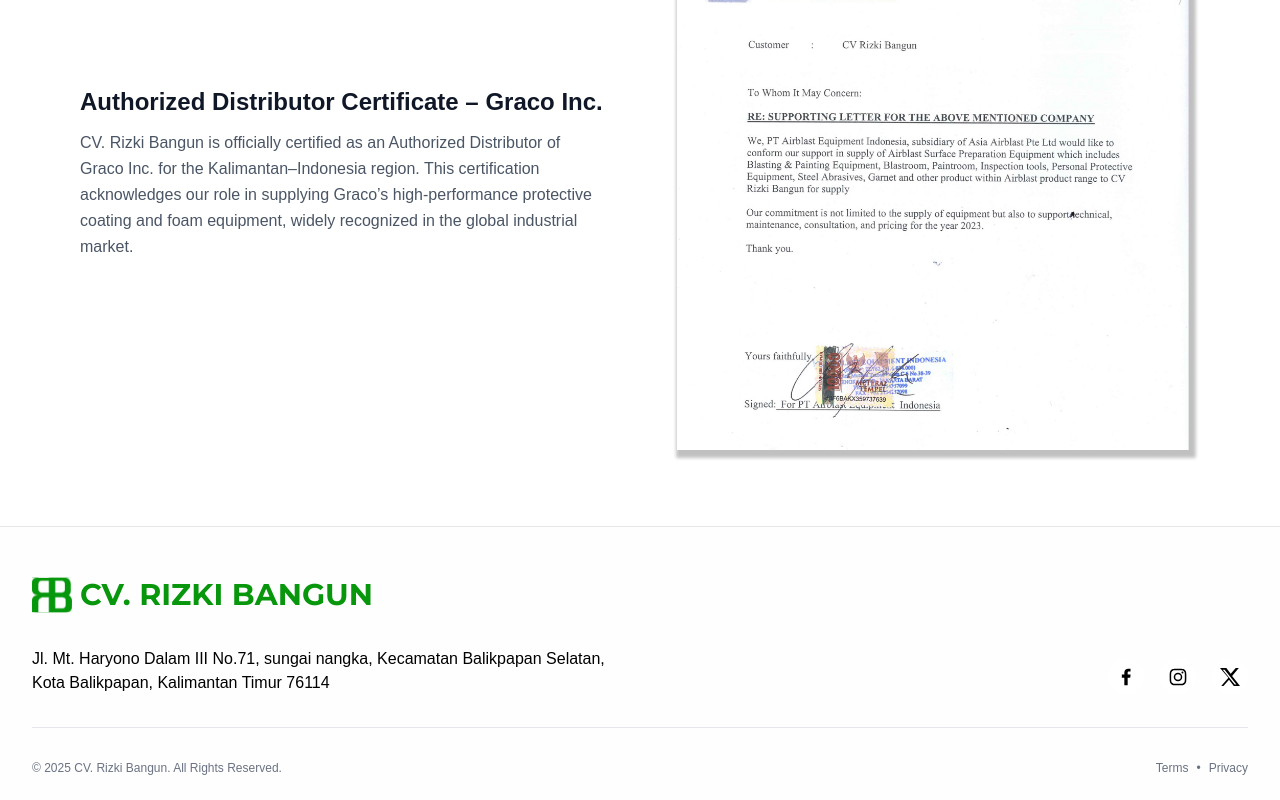
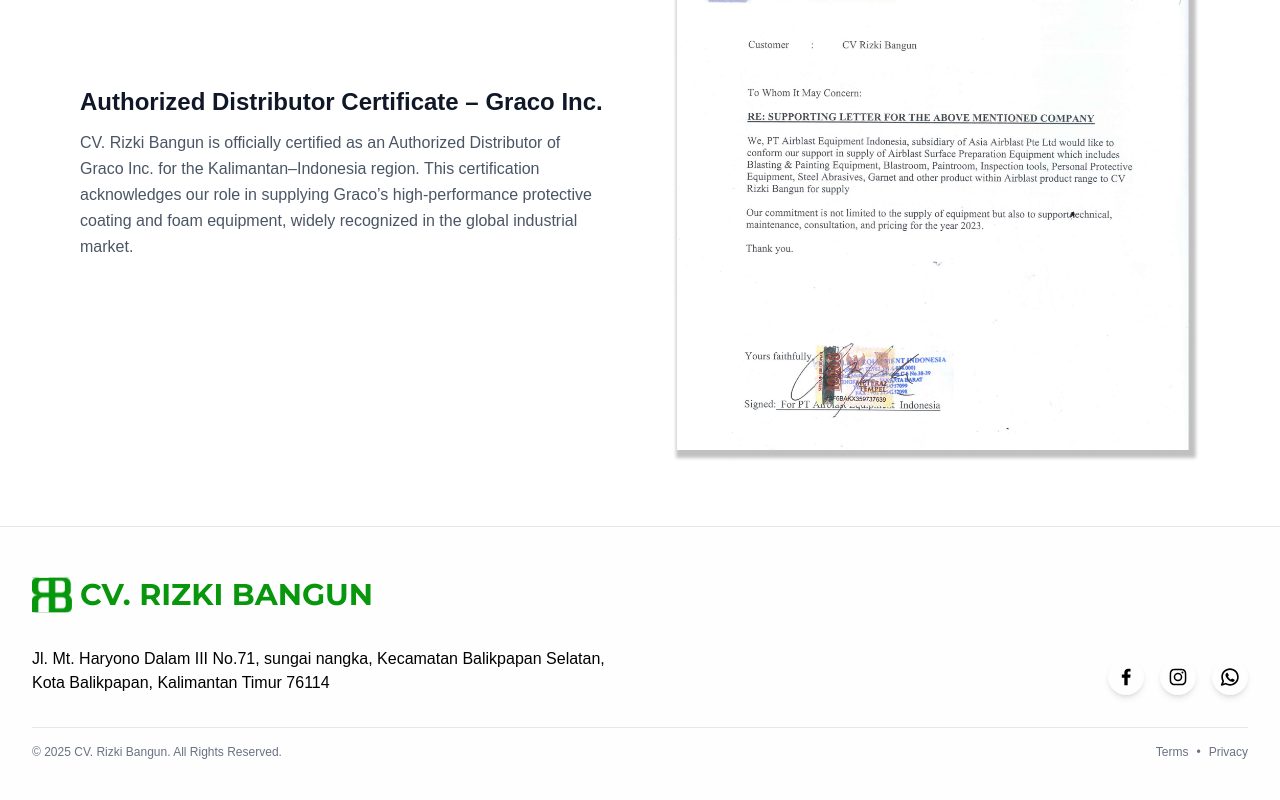
Before and after one commit to faiz832/CV-RIZKI-BANGUN, a React (Vite) app: page / in a window 1280 px wide. Shown: the part 3862-4662 px from the top of the page. After the commit the page ends 4638 px from the top, so only its background shows below. Built offline with nearby package versions, Linux system fonts and the light colour scheme; a web font is replaced by a local one.

Commit message:
fix footer

```diff
--- a/src/components/Footer.jsx
+++ b/src/components/Footer.jsx
@@ -4,7 +4,7 @@
   return (
     <footer className="border-t border-gray-200">
       <div className="mx-auto w-full max-w-7xl px-4 sm:px-6 lg:px-8">
-        <div className="relative pb-6 pt-12">
+        <div className="relative pb-4 pt-12">
           <div className="grid grid-cols-1 lg:grid-cols-2 gap-8 lg:gap-12">
             {/* Logo and Description */}
             <div className="">
@@ -35,12 +35,20 @@
                   ),
                 },
                 {
-                  name: "X",
-                  url: "https://www.twitter.com/",
-                  icon: <path d="M18.901 1.153h3.68l-8.04 9.557L24 22.846h-7.406l-5.8-7.584-6.638 7.584H1.476l8.624-9.824L0 1.153h7.594l5.243 6.932L18.901 1.153Zm-1.264 19.847h2.031L5.523 3.214H3.342L17.637 21Z" />,
+                  name: "Whatsapp",
+                  url: "https://api.whatsapp.com/send?phone=628811599594&text=Hello, more information!",
+                  icon: (
+                    <svg viewBox="0 0 24 24" fill="currentColor" xmlns="http://www.w3.org/2000/svg">
+                      <path
+                        fillRule="evenodd"
+                        clipRule="evenodd"
+                        d="M3.50002 12C3.50002 7.30558 7.3056 3.5 12 3.5C16.6944 3.5 20.5 7.30558 20.5 12C20.5 16.6944 16.6944 20.5 12 20.5C10.3278 20.5 8.77127 20.0182 7.45798 19.1861C7.21357 19.0313 6.91408 18.9899 6.63684 19.0726L3.75769 19.9319L4.84173 17.3953C4.96986 17.0955 4.94379 16.7521 4.77187 16.4751C3.9657 15.176 3.50002 13.6439 3.50002 12ZM12 1.5C6.20103 1.5 1.50002 6.20101 1.50002 12C1.50002 13.8381 1.97316 15.5683 2.80465 17.0727L1.08047 21.107C0.928048 21.4637 0.99561 21.8763 1.25382 22.1657C1.51203 22.4552 1.91432 22.5692 2.28599 22.4582L6.78541 21.1155C8.32245 21.9965 10.1037 22.5 12 22.5C17.799 22.5 22.5 17.799 22.5 12C22.5 6.20101 17.799 1.5 12 1.5ZM14.2925 14.1824L12.9783 15.1081C12.3628 14.7575 11.6823 14.2681 10.9997 13.5855C10.2901 12.8759 9.76402 12.1433 9.37612 11.4713L10.2113 10.7624C10.5697 10.4582 10.6678 9.94533 10.447 9.53028L9.38284 7.53028C9.23954 7.26097 8.98116 7.0718 8.68115 7.01654C8.38113 6.96129 8.07231 7.046 7.84247 7.24659L7.52696 7.52195C6.76823 8.18414 6.3195 9.2723 6.69141 10.3741C7.07698 11.5163 7.89983 13.314 9.58552 14.9997C11.3991 16.8133 13.2413 17.5275 14.3186 17.8049C15.1866 18.0283 16.008 17.7288 16.5868 17.2572L17.1783 16.7752C17.4313 16.5691 17.5678 16.2524 17.544 15.9269C17.5201 15.6014 17.3389 15.308 17.0585 15.1409L15.3802 14.1409C15.0412 13.939 14.6152 13.9552 14.2925 14.1824Z"
+                      />
+                    </svg>
+                  ),
                 },
               ].map(({ name, url, icon }) => (
-                <a key={name} href={url} target="_blank" rel="noopener noreferrer" className="group relative h-fit transition-all duration-200 ease-[cubic-bezier(0.68,-0.55,0.265,1.55)] p-2 rounded-full bg-white">
+                <a key={name} href={url} target="_blank" rel="noopener noreferrer" className="group relative h-fit transition-all duration-200 ease-[cubic-bezier(0.68,-0.55,0.265,1.55)] p-2 rounded-full shadow-md">
                   <span className="tooltip absolute top-0 left-1/2 -translate-x-1/2 -translate-y-full bg-white text-xs py-1 px-2 rounded-md shadow-md opacity-0 group-hover:opacity-100 group-hover:-top-4 transition-all duration-300 ease-[cubic-bezier(0.68,-0.55,0.265,1.55)] pointer-events-none">
                     {name}
                   </span>
@@ -52,9 +60,9 @@
             </div>
           </div>
 
-          <hr className="my-8 border-gray-200 sm:mx-auto lg:my-8" />
+          <hr className="border-gray-200 sm:mx-auto mt-8 mb-4" />
 
-          <div className="flex flex-col md:flex-row items-center justify-center md:justify-between mt-8 text-xs text-gray-500">
+          <div className="flex flex-col md:flex-row items-center justify-center md:justify-between text-xs text-gray-500">
             <span className="text-center">
               © 2025{" "}
               <a href="/" className="hover:underline">
```
